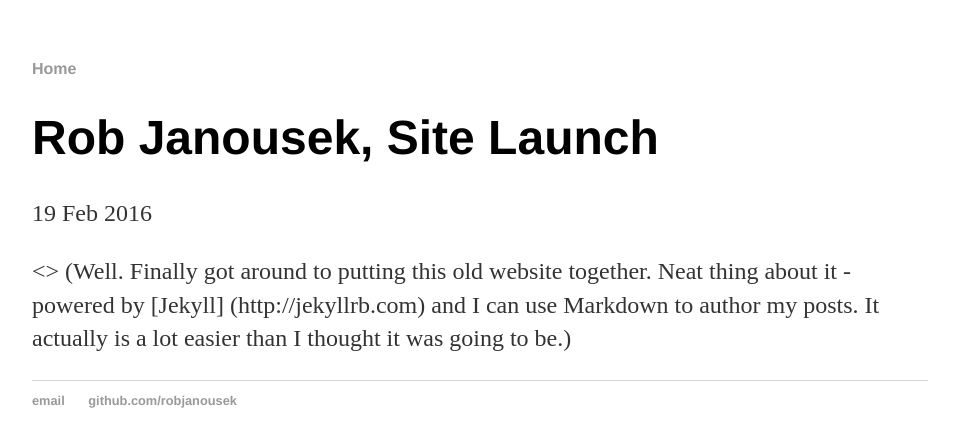
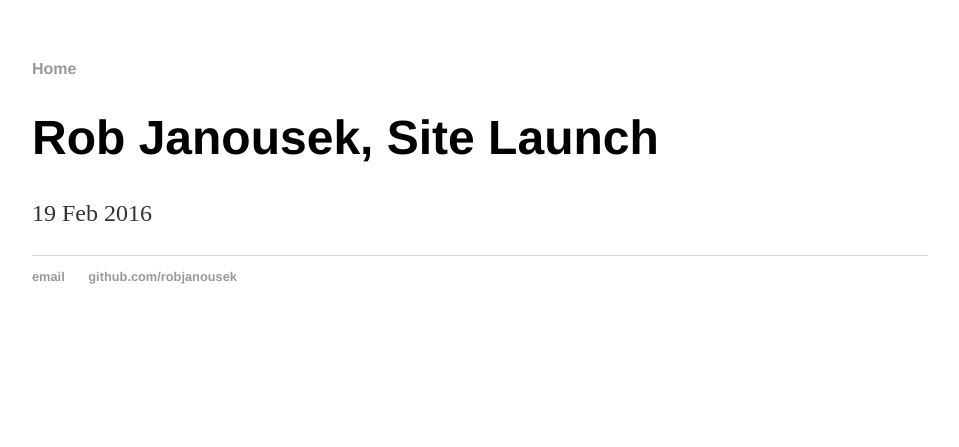
Before and after one commit to robjanousek/robjanousek.github.io, a Jekyll site: the page built from _posts/2016-02-19-rob-janousek-site-launched.md, in a window 1280 px wide. Shown: the top 447 px of the page, without its empty margins (160-1119 px from the left). Built offline with Jekyll 4.4.1, drawn with Linux system fonts in a browser that asks for light colours.

Commit message:
Update 2016-02-19-rob-janousek-site-launched.md

```diff
--- a/_posts/2016-02-19-rob-janousek-site-launched.md
+++ b/_posts/2016-02-19-rob-janousek-site-launched.md
@@ -3,5 +3,3 @@
 title: "Rob Janousek, Site Launch"
 date: 2016-02-19
 ---
-
-<> (Well. Finally got around to putting this old website together. Neat thing about it - powered by [Jekyll] (http://jekyllrb.com) and I can use Markdown to author my posts. It actually is a lot easier than I thought it was going to be.)
```
